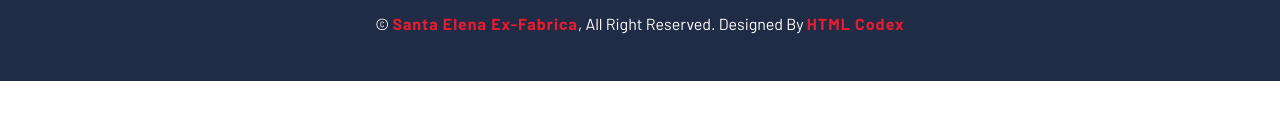
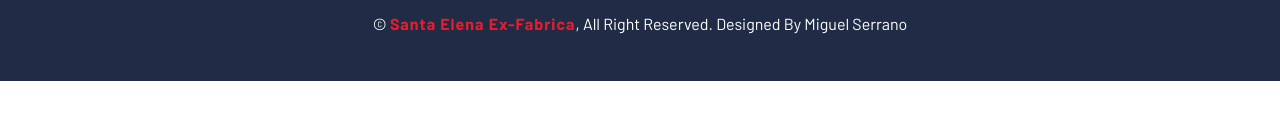
Before and after one commit to MiguelDLAS/restaurant_EX-FABRICA, a plain HTML site: page booking.html in a window 1280 px wide. Shown: the part 1667-1787 px from the top of the page. Drawn offline with nearby package versions, Linux system fonts and the light colour scheme.

Commit message:
no se puede

```diff
--- a/booking.html
+++ b/booking.html
@@ -227,7 +227,7 @@
                 </div>
             </div>
             <div class="container copyright">
-                <p>&copy; <a href="#">Santa Elena Ex-Fabrica</a>, All Right Reserved. Designed By <a href="https://htmlcodex.com">HTML Codex</a></p>
+                <p>&copy; <a href="#">Santa Elena Ex-Fabrica</a>, All Right Reserved. Designed By Miguel Serrano</a></p>
             </div>
         </div>
         <!-- Footer End -->
```
